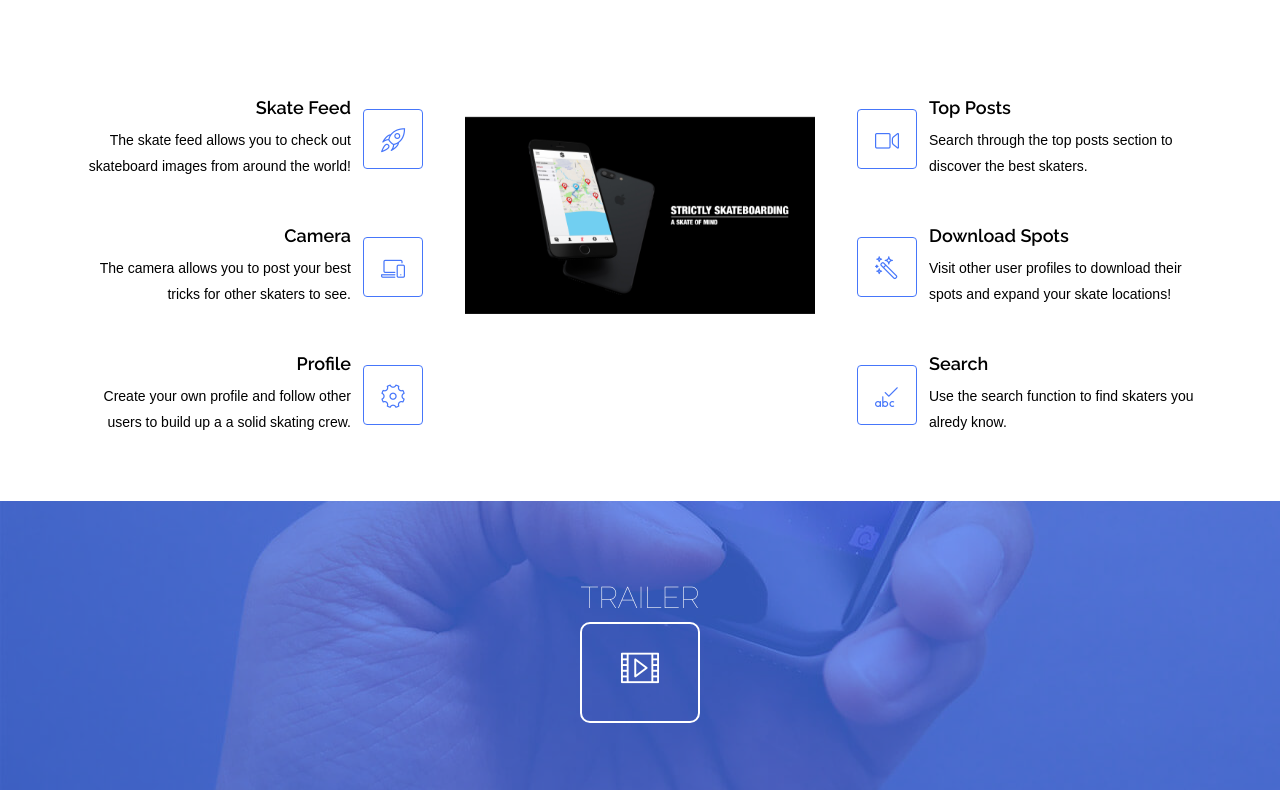
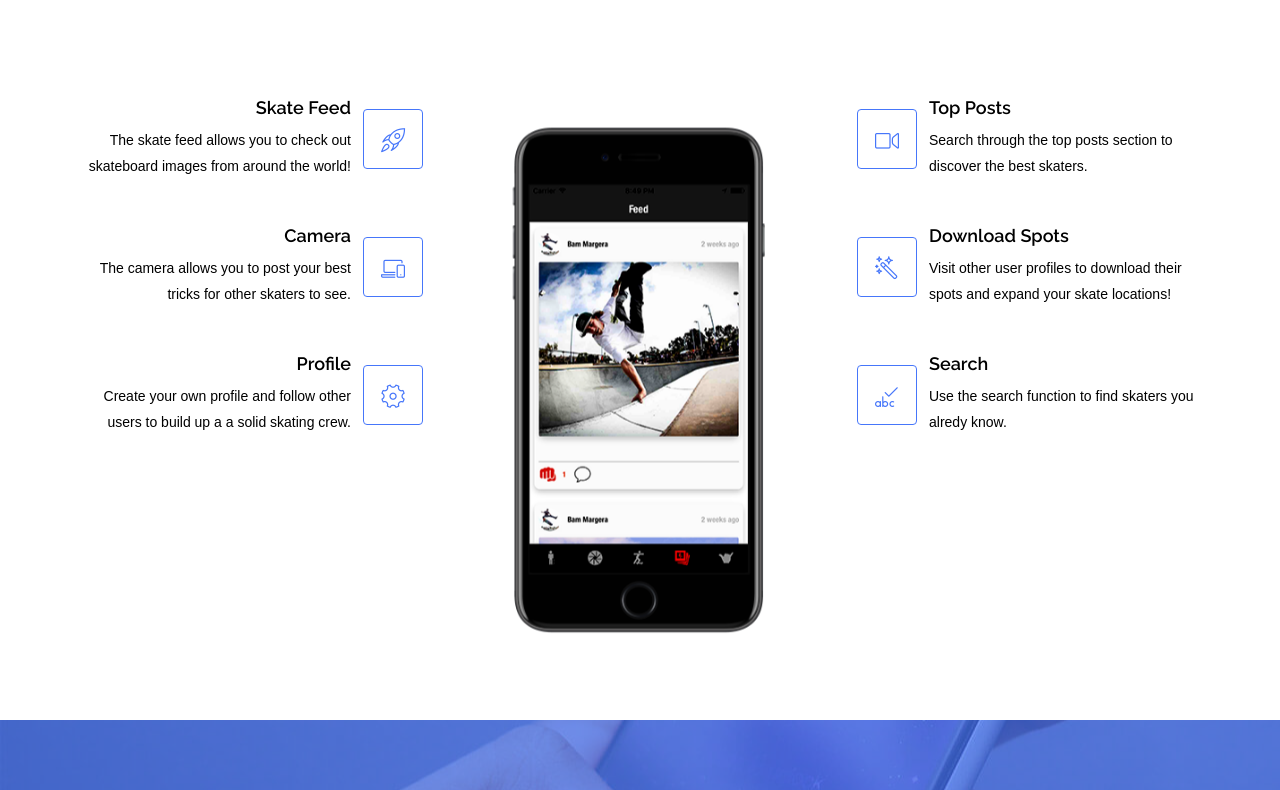
Before and after one commit to StrictlySkateboarding/StrictlySkateboarding.github.io, a plain HTML site: page index.html in a window 1280 px wide. Shown: the part 2887-3677 px from the top of the page. Drawn offline with Linux system fonts and the light colour scheme.

Commit message:
Correct Screens

```diff
--- a/index.html
+++ b/index.html
@@ -363,7 +363,7 @@
           </div>
           <div class="col-lg-4 col-md-4 col-sm-4 col-xs-12">
             <div class="show-box wow fadeInDown animated" data-wow-offset="10">
-              <img src="img/features/Placeholder.jpg" alt="">
+              <img src="img/features/FeedApp.png" alt="">
             </div>
           </div>
           <div class="col-lg-4 col-md-4 col-sm-4 col-xs-12">
```
Also changed, not shown: img/features/FeedApp.png (added).
